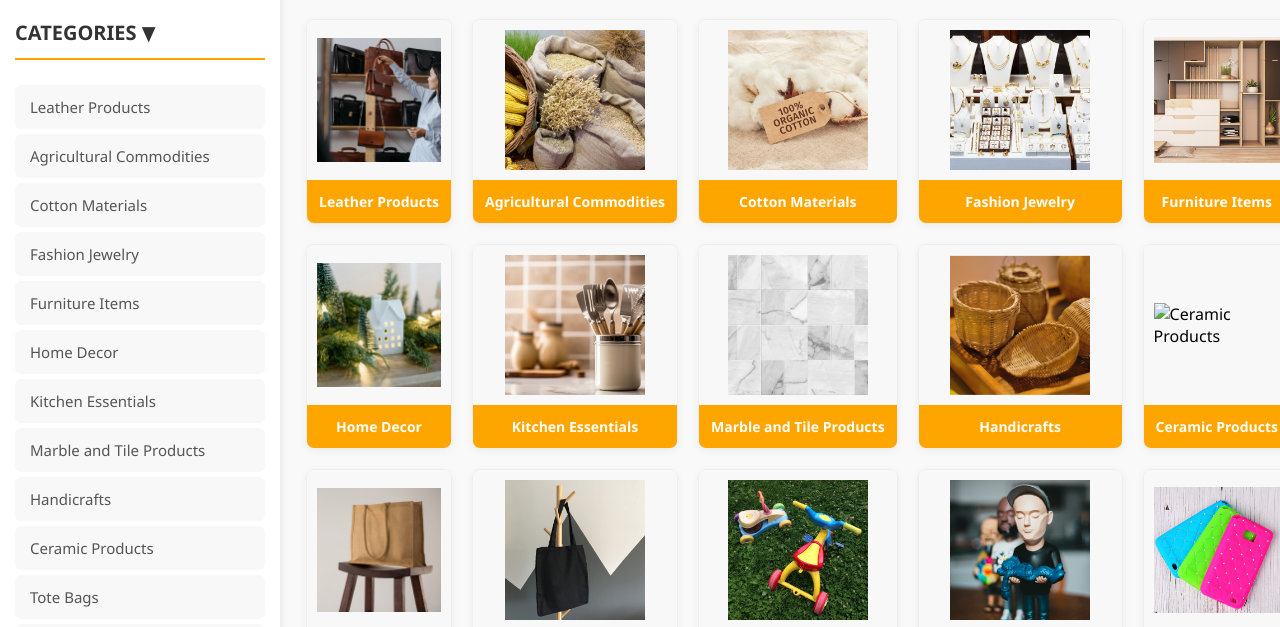
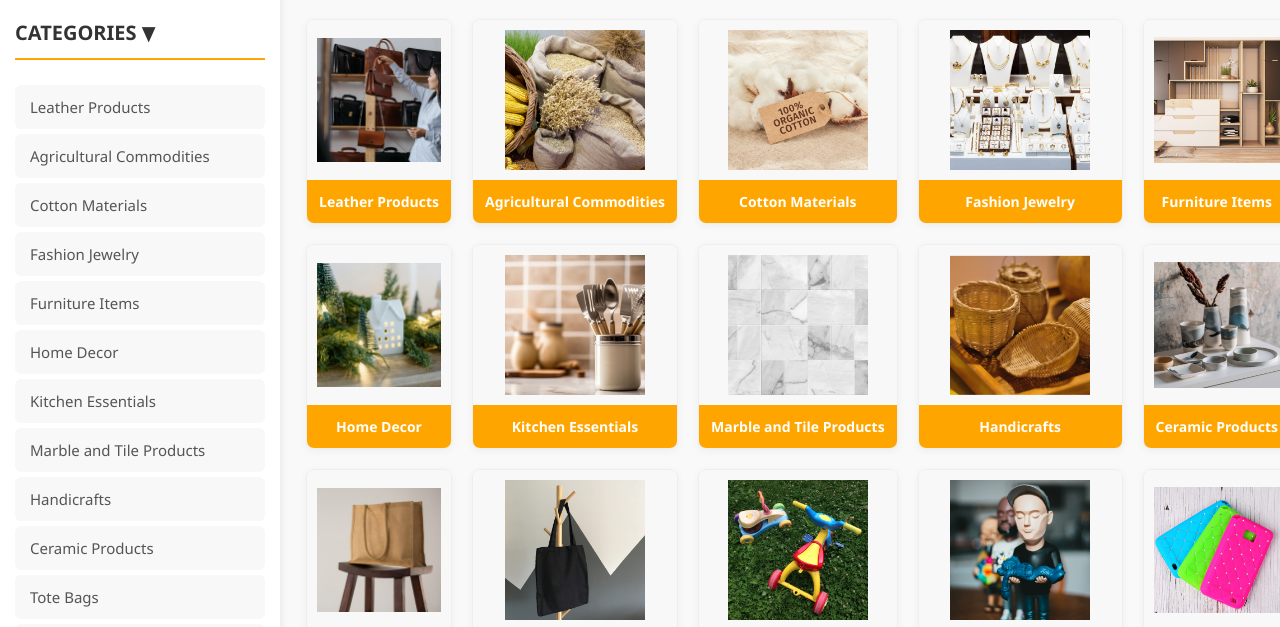
Before and after one commit to jontymart/newwebsite, a plain HTML site: page index.html in a window 1280 px wide. Shown: the part 132-759 px from the top of the page. Drawn offline with Linux system fonts and the light colour scheme.

Commit message:
Update index.html

```diff
--- a/index.html
+++ b/index.html
@@ -87,7 +87,7 @@
 
         <a href="ceramic.html" class="card-link">
           <div class="card">
-            <div class="card-img-container"><img src="9.png" alt="Ceramic Products" /></div>
+            <div class="card-img-container"><img src="ceramic-banner.png" alt="Ceramic Products" /></div>
             <div class="label">Ceramic Products</div>
           </div>
         </a>
```
